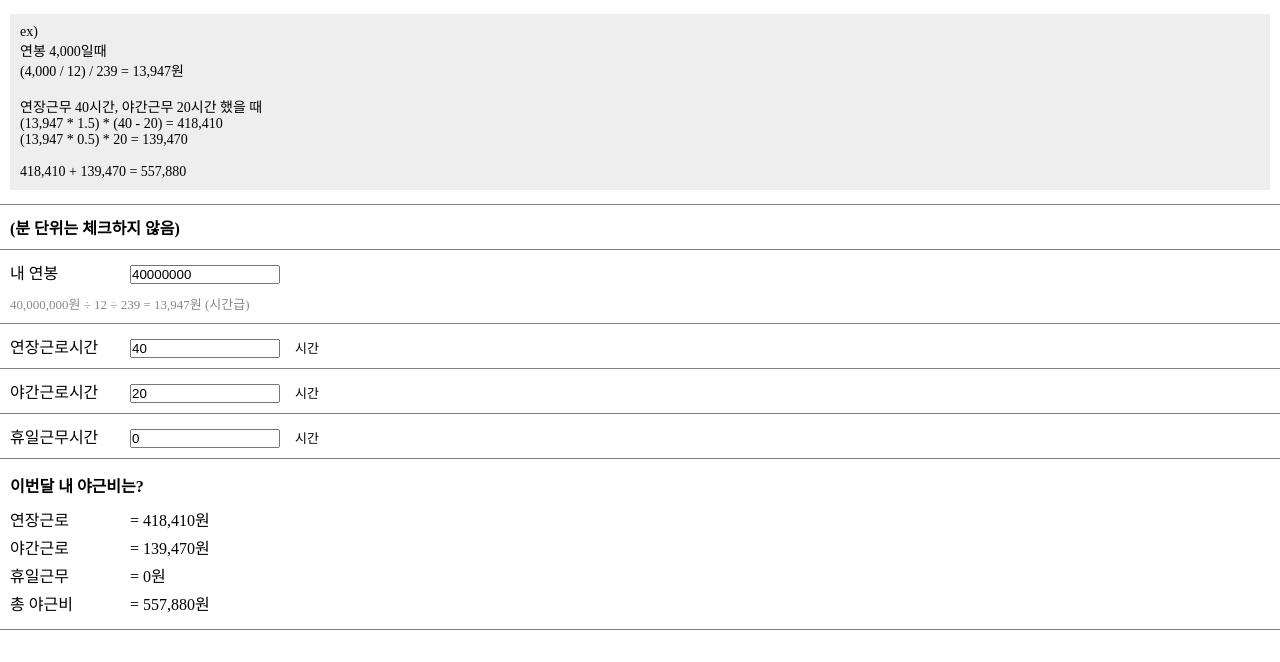
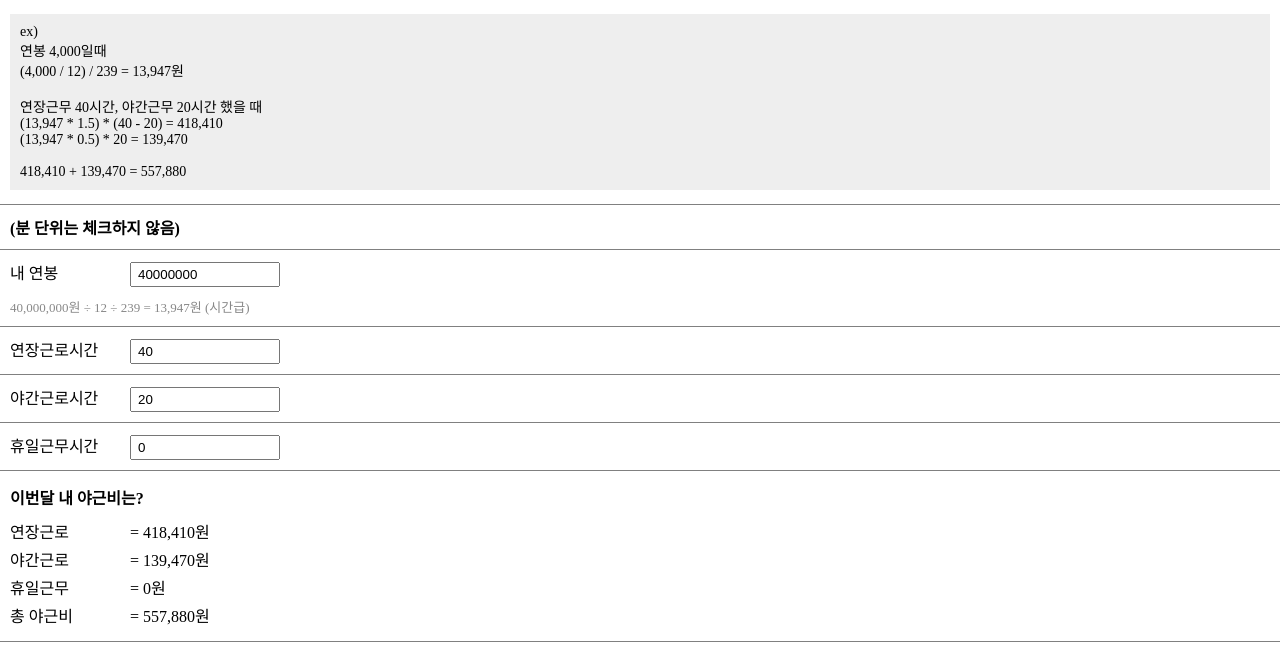
Before and after one commit to Root-huh/deploy-test, a Next.js app: page /overtime in a window 1280 px wide. Shown: the top 662 px of the page. Built offline with nearby package versions, Linux system fonts and the light colour scheme.

Commit message:
Update index.js

```diff
--- a/pages/overtime/index.js
+++ b/pages/overtime/index.js
@@ -65,7 +65,6 @@ export default function Overtime() {
             value={overtime}
             onChange={e => setOvertime(getNumber(e.target.value))}
           />
-          <label style={{ marginLeft: '15px', fontSize: '13px' }}>시간</label>
       </div>
       <div>
           <label htmlFor="nightwork-time">야간근로시간</label>
@@ -75,7 +74,6 @@ export default function Overtime() {
             value={nightworkTime}
             onChange={e => setNightworkTime(getNumber(e.target.value))}
           />
-          <label style={{ marginLeft: '15px', fontSize: '13px' }}>시간</label>
       </div>
       <div>
           <label htmlFor="break-time">휴일근무시간</label>
@@ -85,7 +83,6 @@ export default function Overtime() {
             value={breaktime}
             onChange={e => setBreaktime(getNumber(e.target.value))}
           />
-          <label style={{ marginLeft: '15px', fontSize: '13px' }}>시간</label>
       </div>
       <div>
           <p><strong>이번달 내 야근비는?</strong></p>
@@ -129,6 +126,7 @@ export default function Overtime() {
 
         #root input {
           width: 150px;
+          padding: 3px 6px;
         }
       `}</style>
     </div>
```
